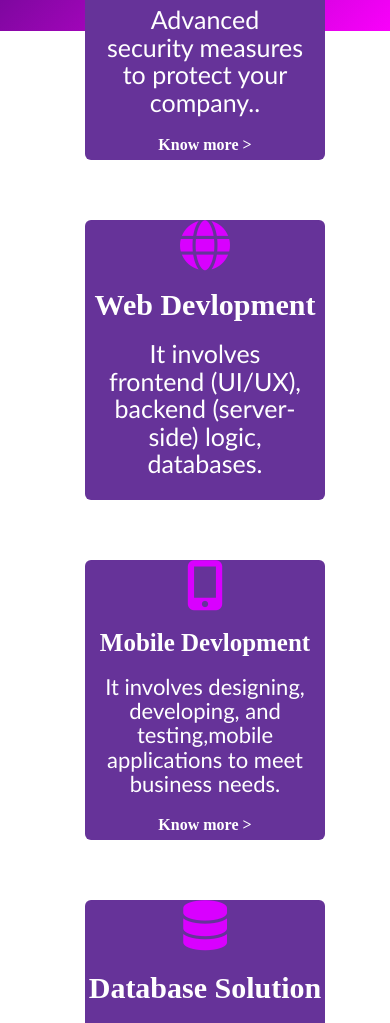
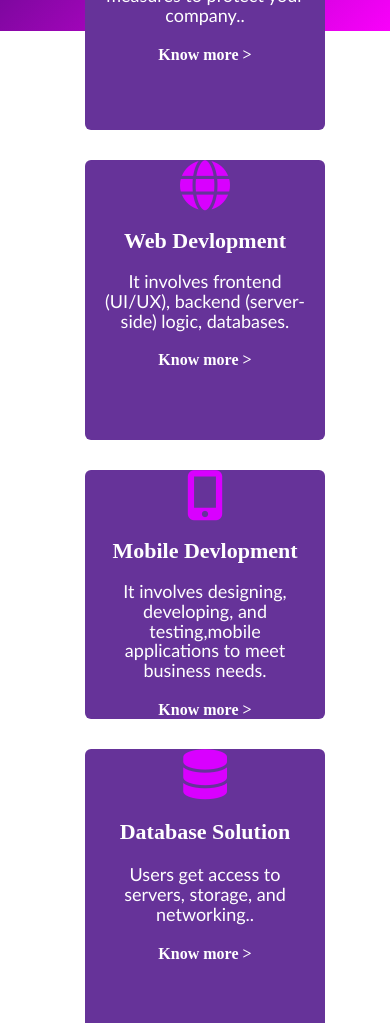
Before and after one commit to Vrushabhthite/demoweb, a plain HTML site: page services.html in a window 390 px wide. Shown: the part 709-1732 px from the top of the page. Drawn offline with Linux system fonts and the light colour scheme.

Commit message:
Updated project files

```diff
--- a/services.css
+++ b/services.css
@@ -1,34 +1,38 @@
 .card1 {
     height: 280px;
-    width: 240px;
+    width: 100%;
+    max-width: 240px;
     background: rebeccapurple;
     border-radius: 6px;
 }
 
 .card2 {
     height: 280px;
-    width: 240px;
+    width: 100%;
+    max-width: 240px;
     background: rebeccapurple;
     border-radius: 6px;
 }
 
 .card3 {
     height: 280px;
-    width: 240px;
+    width: 100%;
+    max-width: 240px;
     background: rebeccapurple;
     border-radius: 6px;
 }
 
 .card4 {
-    height: 280px;
-    width: 240px;
+    width: 100%;
+    max-width: 240px;
     background: rebeccapurple;
     border-radius: 6px;
 }
 
 .card5 {
     height: 280px;
-    width: 240px;
+    width: 100%;
+    max-width: 240px;
     background: rebeccapurple;
     border-radius: 6px;
 }
@@ -175,7 +179,7 @@
     /* Moves cards to the next line if screen is small */
     justify-content: center;
     /* Centers cards horizontally */
-    gap: 60px;
+    gap: 30px;
     /* Adds space between cards */
     margin-top: 80px;
     color: white;
@@ -236,3 +240,39 @@
     transform: scale(1.1);
     box-shadow: 0px 10px 20px rgba(255, 255, 255, 0.3);
 }
+
+@media screen and (max-width: 768px) {
+    .card-container {
+        flex-direction: column;
+        /* Stack cards vertically */
+        align-items: center;
+        /* Center them */
+    }
+    .card1,
+    .card2,
+    .card3,
+    .card4,
+    .card5 {
+        width: 90%;
+        /* Make cards take full width on small screens */
+    }
+}
+
+@media screen and (max-width: 480px) {
+    .card1 h3,
+    .card2 h3,
+    .card3 h3,
+    .card4 h3,
+    .card5 h3 {
+        font-size: 22px;
+        /* Reduce heading size */
+    }
+    .card1 p,
+    .card2 p,
+    .card3 p,
+    .card4 p,
+    .card5 p {
+        font-size: 18px;
+        /* Reduce paragraph size */
+    }
+}
```
